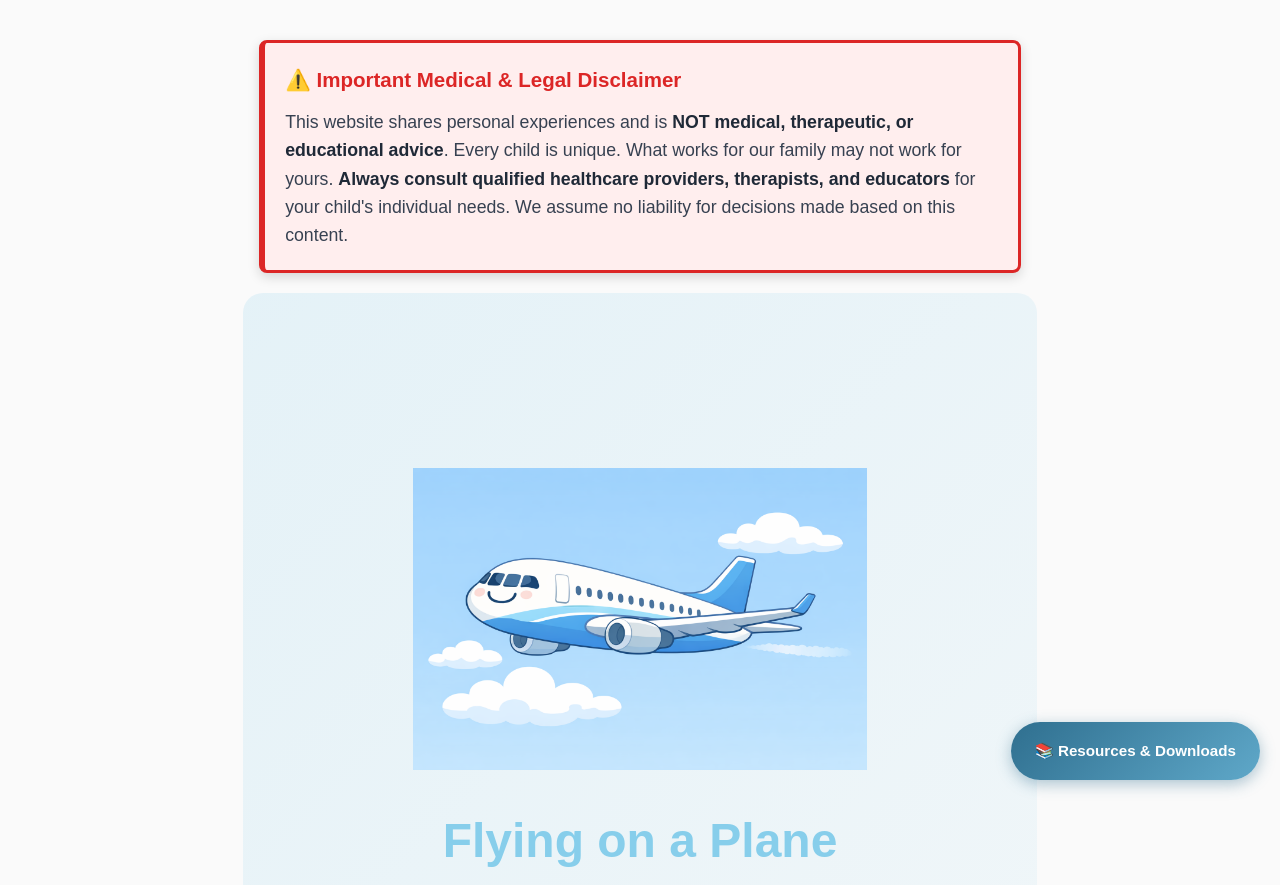
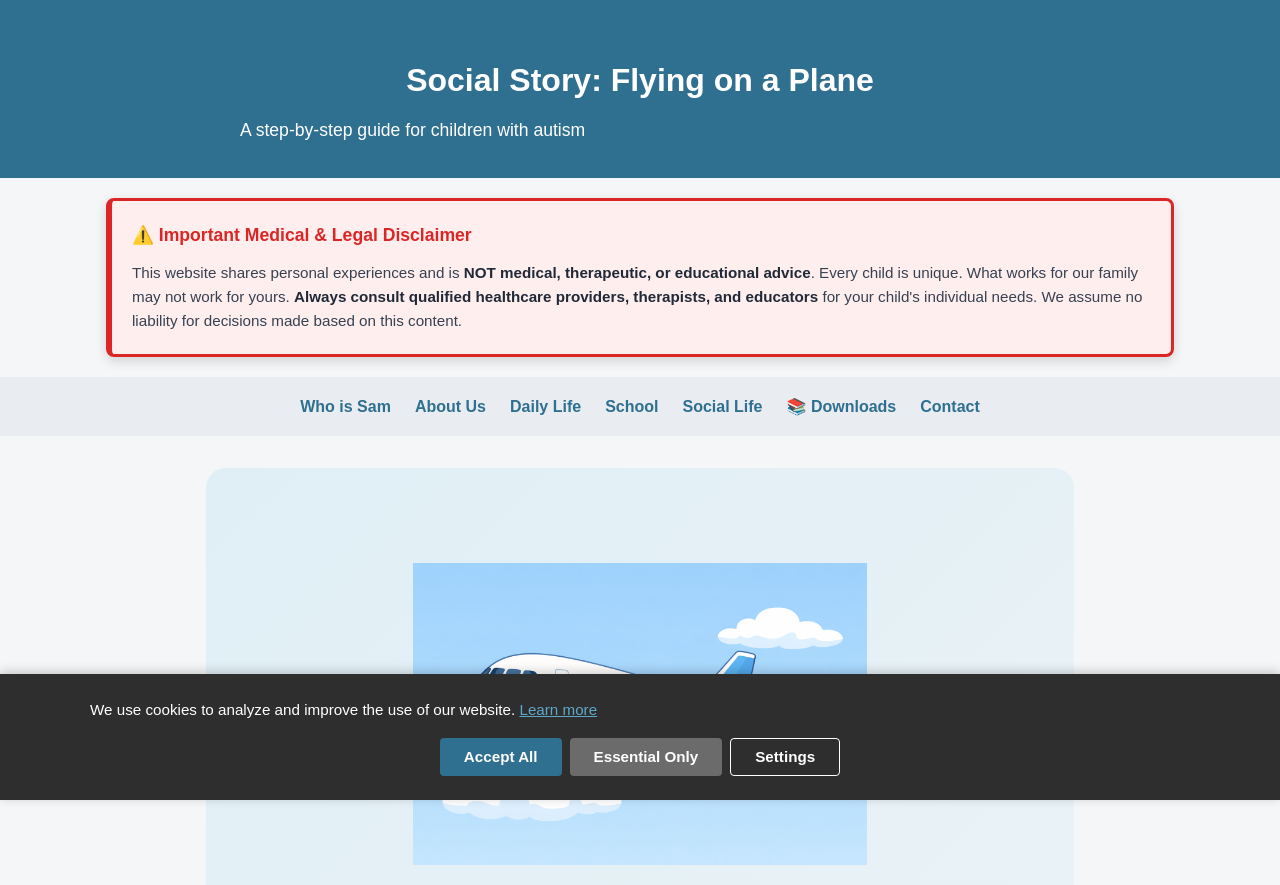
Before and after one commit to PaulRawe/autism-adhd-family, a plain HTML site: page social/social-story-flying.html in a window 1280 px wide. Shown: the top 885 px of the page. Drawn offline with Linux system fonts and the light colour scheme.

Commit message:
Update social-story-flying.html

```diff
--- a/social/social-story-flying.html
+++ b/social/social-story-flying.html
@@ -2,13 +2,113 @@
 <html lang="en">
 <head>
     <meta charset="UTF-8">
+    <meta name="viewport" content="width=device-width, initial-scale=1.0">
     <title>Flying on a Plane - Social Story</title>
+    <meta name="description" content="A comprehensive social story to help autistic children prepare for flying on a plane - step by step explained.">
+    <meta name="keywords" content="social story flying, autism airplane, ADHD travel preparation">
+
+    <link rel="stylesheet" href="../consent.css">
+
     <style>
+        /* Standard Website Styles */
+        :root {
+            --bg-main: #f4f6f8;
+            --bg-card: #ffffff;
+            --color-primary: #2f6f8f;
+            --color-secondary: #5fa8c9;
+            --color-text: #2b2b2b;
+            --color-muted: #6b6b6b;
+        }
+
+        * {
+            box-sizing: border-box;
+        }
+
+        body {
+            font-family: Arial, Verdana, sans-serif;
+            background-color: var(--bg-main);
+            color: var(--color-text);
+            line-height: 1.7;
+            margin: 0;
+            padding: 0;
+        }
+
+        /* Header Styles */
+        header {
+            background-color: var(--color-primary);
+            color: #ffffff;
+            padding: 2rem 1rem;
+            text-align: center;
+        }
+
+        header h1 {
+            font-size: 2rem;
+            margin-bottom: 0.5rem;
+        }
+
+        header p {
+            font-size: 1.1rem;
+            max-width: 800px;
+            margin: 0 auto;
+        }
+
+        /* Navigation Styles */
+        nav {
+            background-color: #e9edf1;
+            padding: 1rem;
+        }
+
+        nav ul {
+            display: flex;
+            flex-wrap: wrap;
+            justify-content: center;
+            list-style: none;
+            gap: 1.5rem;
+            margin: 0;
+            padding: 0;
+        }
+
+        nav a {
+            text-decoration: none;
+            color: var(--color-primary);
+            font-weight: bold;
+        }
+
+        nav a:focus {
+            outline: 3px solid var(--color-secondary);
+        }
+
+        /* Content Container */
+        .content-container {
+            max-width: 900px;
+            margin: 2rem auto;
+            padding: 0 1rem;
+        }
+
+        /* Print Styles */
+        @media print {
+            header, nav {
+                display: none !important;
+            }
+
+            body {
+                background: white;
+                max-width: 210mm;
+                margin: 0 auto;
+                padding: 20px;
+            }
+
+            .page-break {
+                page-break-after: always;
+            }
+        }
+
+        /* Social Story Specific Styles */
         @page { size: A4; margin: 20mm; }
-        body { font-family: Arial, Verdana, sans-serif; font-size: 14pt; line-height: 1.7; color: #333; background: #FAFAFA; max-width: 210mm; margin: 0 auto; padding: 20px; }
+
         .page-break { page-break-after: always; }
         .title-page { text-align: center; padding: 80px 20px; min-height: 250mm; display: flex; flex-direction: column; justify-content: center; background: linear-gradient(135deg, #87CEEB30 0%, #87CEEB10 100%); border-radius: 20px; }
-        h1 { font-size: 36pt; color: #87CEEB; margin: 30px 0 10px; font-weight: bold; }
+        h1.story-title { font-size: 36pt; color: #87CEEB; margin: 30px 0 10px; font-weight: bold; }
         h2 { font-size: 24pt; color: #87CEEB; margin: 40px 0 20px; padding-bottom: 10px; border-bottom: 3px solid #87CEEB; page-break-after: avoid; }
         h3 { font-size: 18pt; color: #87CEEB; margin: 30px 0 15px; }
         p { margin: 1em 0; text-align: left; }
@@ -25,19 +125,40 @@
         .notes-section { background: #FFFEF7; border: 2px dashed #F9A03F; padding: 30px; margin: 30px 0; border-radius: 10px; }
         .footer { text-align: center; margin-top: 50px; padding-top: 20px; border-top: 2px solid #DDDDDD; color: #666; font-size: 12pt; }
         img { max-width: 120mm; max-height: 120mm; width: auto; height: auto; display: block; margin: 0 auto; }
-        @media print { body { background: white; } .page-break { page-break-after: always; } }
     </style>
 </head>
 <body>
 
+<!-- Website Header (hidden when printing) -->
+<header>
+    <h1>Social Story: Flying on a Plane</h1>
+    <p>A step-by-step guide for children with autism</p>
+</header>
+
+<!-- Website Navigation (hidden when printing) -->
+<nav aria-label="Main navigation">
+    <ul>
+        <li><a href="../index.html#who-is-sam">Who is Sam</a></li>
+        <li><a href="../index.html#about">About Us</a></li>
+        <li><a href="../index.html#daily">Daily Life</a></li>
+        <li><a href="../index.html#school">School</a></li>
+        <li><a href="../index.html#social">Social Life</a></li>
+        <li><a href="../downloads.html">📚 Downloads</a></li>
+        <li><a href="../index.html#contact">Contact</a></li>
+    </ul>
+</nav>
+
+<!-- Content Container -->
+<div class="content-container">
+
+<!-- Title Page for Print -->
 <div class="title-page page-break">
     <img src="airplane.png" alt="Airplane">
-    <h1>Flying on a Plane</h1>
+    <h1 class="story-title">Flying on a Plane</h1>
     <p style="font-size: 20pt; color: #666;">A Social Story</p>
     <p style="font-size: 14pt; color: #999; margin-top: 50px;">Developed by Paul Rawe</p>
     <div class="footer"><p>autismus-adhs-alltag.de</p></div>
 </div>
-
 <div class="page-break">
     <h2>📖 What does it mean: Flying on a plane?</h2>
 
```
